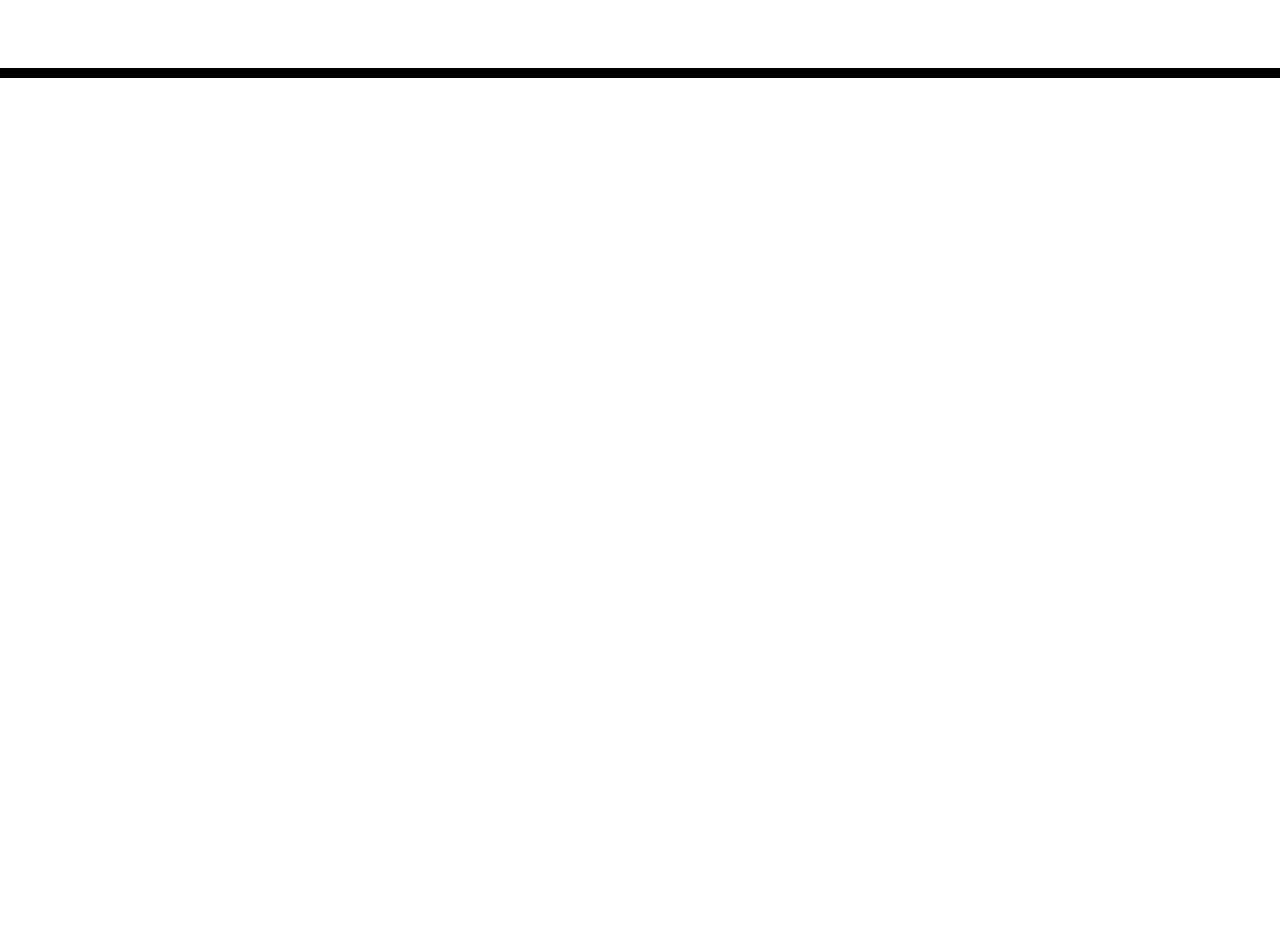
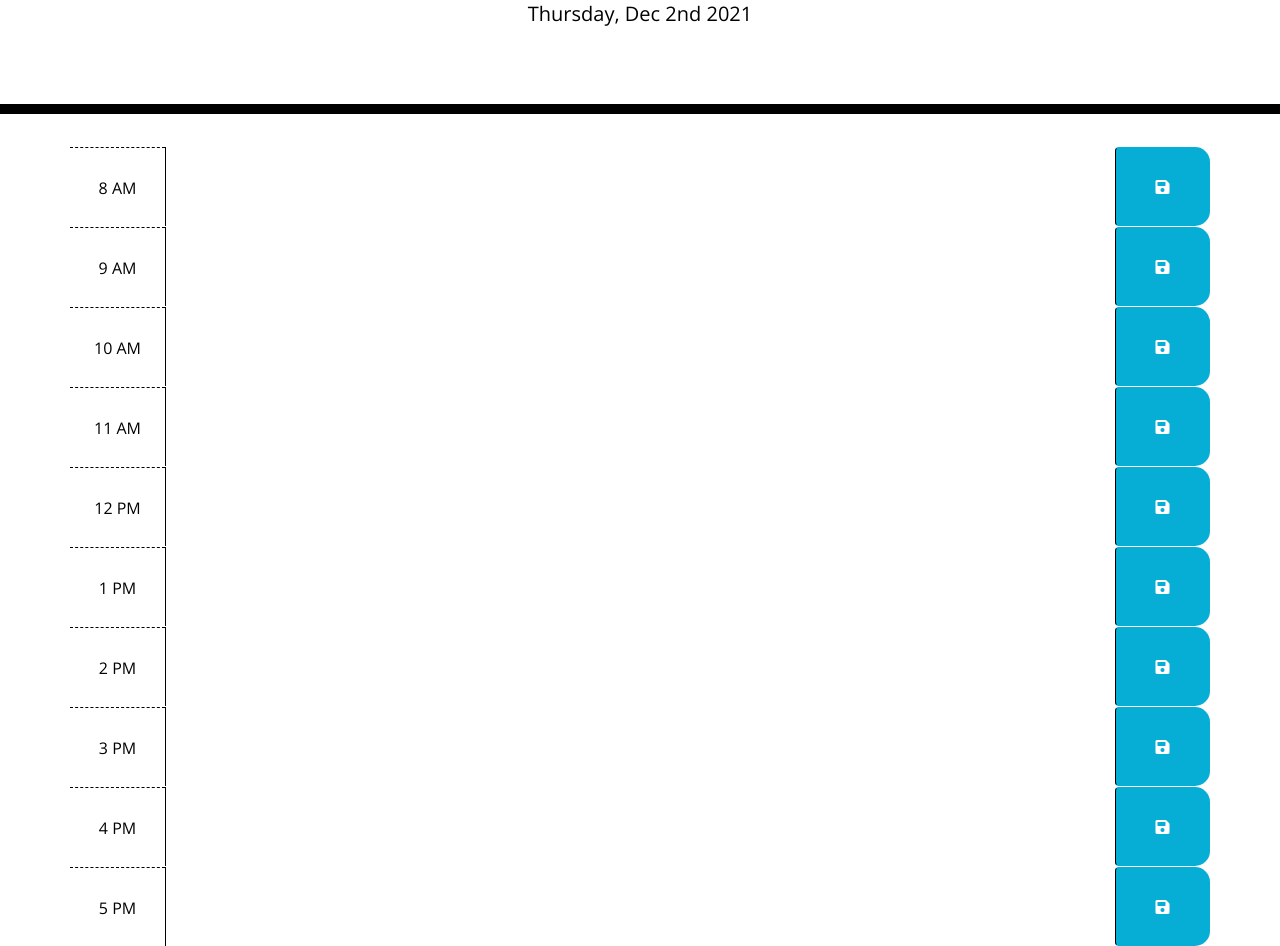
Before and after one commit to MichValenz/work-schedule, a plain HTML site: page index.html in a window 1280 px wide. Shown: the part 190-1136 px from the top of the page. Before the commit the page ends 800 px from the top, so only its background shows below. Drawn offline with nearby package versions, Linux system fonts and the light colour scheme; files that its build step writes are made by us from their sources.

Commit message:
added date via moment in javascript file and added time blocks in html

```diff
--- /dev/null
+++ b/Assets/script.js
@@ -0,0 +1,18 @@
+
+//add current date to the top of the page
+var today = moment().format('dddd, MMM Do YYYY');
+$("#currentDay").html(today);
+
+//global variables
+
+
+
+//time blocks with standard business hours
+
+
+//color code past, presenet, and future each time block
+
+
+//add ability to add event when time block is clicked
+
+//add save button function which is saved to local storage and after refresh events should be stored
--- a/Assets/style.css
+++ b/Assets/style.css
@@ -11,6 +11,7 @@ textarea{
   color: #000000;
   border-left: 1px solid black;
   padding: 10px;
+
 }
 
 .jumbotron {
@@ -19,6 +20,7 @@ textarea{
   color: black;
   border-radius: 0;
   border-bottom: 10px solid black;
+
 }
 
 .description{
--- a/index.html
+++ b/index.html
@@ -18,7 +18,7 @@
       href="https://fonts.googleapis.com/css?family=Open+Sans&display=swap"
       rel="stylesheet"
     />
-    <link rel="stylesheet" href="style.css" />
+    <link rel="stylesheet" href="/Assets/style.css" />
     <title>Work Day Scheduler</title>
   </head>
 
@@ -28,11 +28,107 @@
       <p class="lead">A simple calendar app for scheduling your work day</p>
       <p id="currentDay" class="lead"></p>
     </header>
+
+
     <div class="container">
       <!-- Timeblocks go here -->
+
+      <div id="hour8" class="row time-block">
+        <div class="col-md-1 hour">
+              8 AM
+        </div>
+            <textarea class="col-md-10 description">
+            </textarea>
+            <button class="btn saveBtn col-md-1"><i class="fas fa-save"></i></button>
+        </div>
+
+
+		<div id="hour9" class="row time-block">
+            <div class="col-md-1 hour">
+                9 AM
+            </div>
+            <textarea class="col-md-10 description">
+            </textarea>
+            <button class="btn saveBtn col-md-1"><i class="fas fa-save"></i></button>
+        </div>
+
+		<div id="hour10" class="row time-block">
+            <div class="col-md-1 hour">
+                10 AM
+            </div>
+            <textarea class="col-md-10 description">
+            </textarea>
+            <button class="btn saveBtn col-md-1"><i class="fas fa-save"></i></button>
+        </div>
+
+		<div id="hour10=1" class="row time-block">
+            <div class="col-md-1 hour">
+                11 AM
+            </div>
+            <textarea class="col-md-10 description">
+            </textarea>
+            <button class="btn saveBtn col-md-1"><i class="fas fa-save"></i></button>
+        </div>
+
+		<div id="hour12" class="row time-block">
+            <div class="col-md-1 hour">
+                12 PM
+            </div>
+            <textarea class="col-md-10 description">
+            </textarea>
+            <button class="btn saveBtn col-md-1"><i class="fas fa-save"></i></button>
+        </div>
+
+		<div id="hour13" class="row time-block">
+            <div class="col-md-1 hour">
+                1 PM
+            </div>
+            <textarea class="col-md-10 description">
+            </textarea>
+            <button class="btn saveBtn col-md-1"><i class="fas fa-save"></i></button>
+        </div>
+
+		<div id="hour14" class="row time-block">
+            <div class="col-md-1 hour">
+                2 PM
+            </div>
+            <textarea class="col-md-10 description">
+            </textarea>
+            <button class="btn saveBtn col-md-1"><i class="fas fa-save"></i></button>
+        </div>
+
+		<div id="hour15" class="row time-block">
+            <div class="col-md-1 hour">
+                3 PM
+            </div>
+            <textarea class="col-md-10 description">
+            </textarea>
+            <button class="btn saveBtn col-md-1"><i class="fas fa-save"></i></button>
+        </div>
+
+		<div id="hour16" class="row time-block">
+            <div class="col-md-1 hour">
+                4 PM
+            </div>
+            <textarea class="col-md-10 description">
+            </textarea>
+            <button class="btn saveBtn col-md-1"><i class="fas fa-save"></i></button>
+        </div>
+
+		<div id="hour17" class="row time-block">
+            <div class="col-md-1 hour">
+                5 PM
+            </div>
+            <textarea class="col-md-10 description">
+            </textarea>
+            <button class="btn saveBtn col-md-1"><i class="fas fa-save"></i></button>
+        </div>
+
+
     </div>
 
     <script src="https://code.jquery.com/jquery-3.4.1.min.js"></script>
     <script src="https://cdnjs.cloudflare.com/ajax/libs/moment.js/2.24.0/moment.min.js"></script>
+    <script src="/Assets/script.js"></script>
   </body>
 </html>
```
